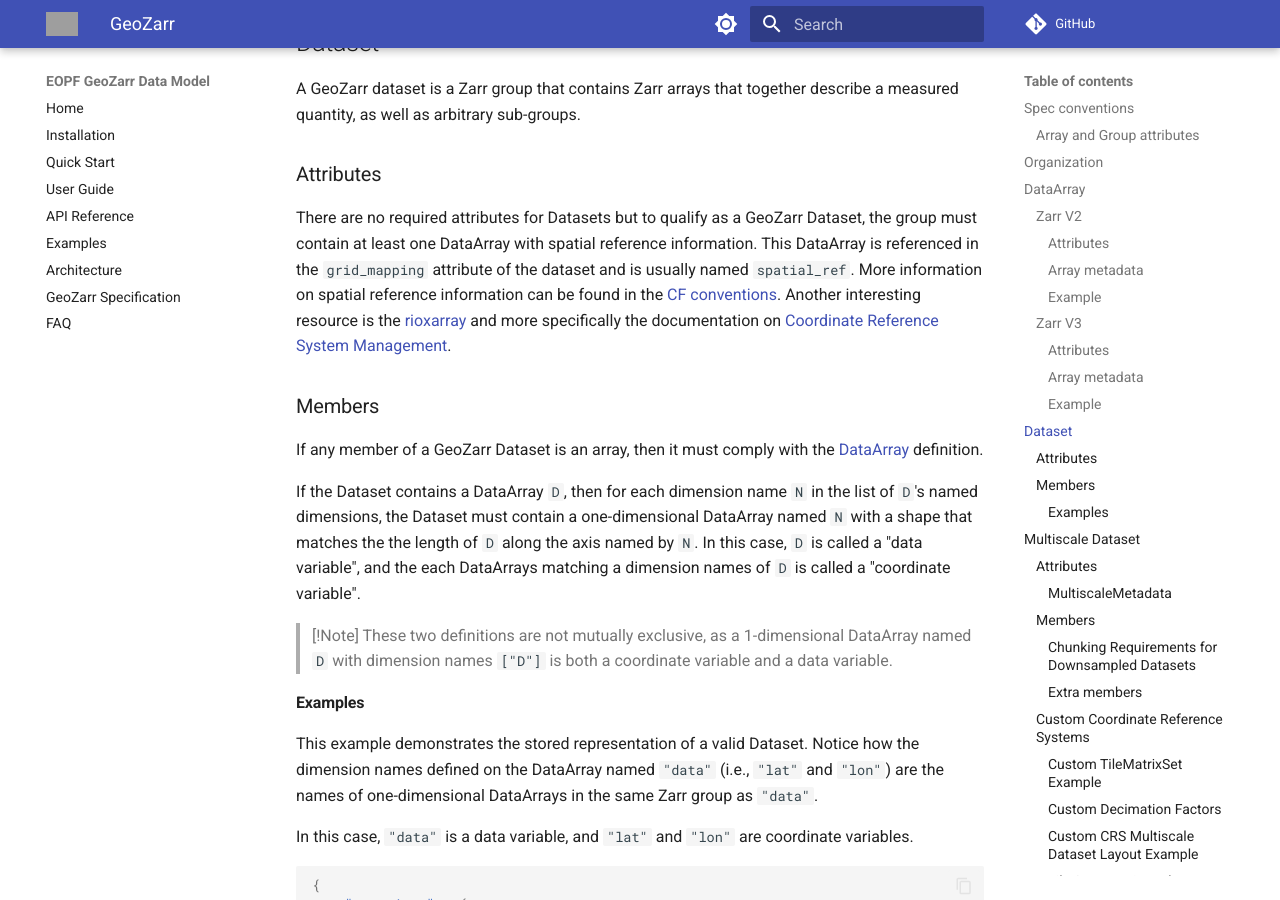
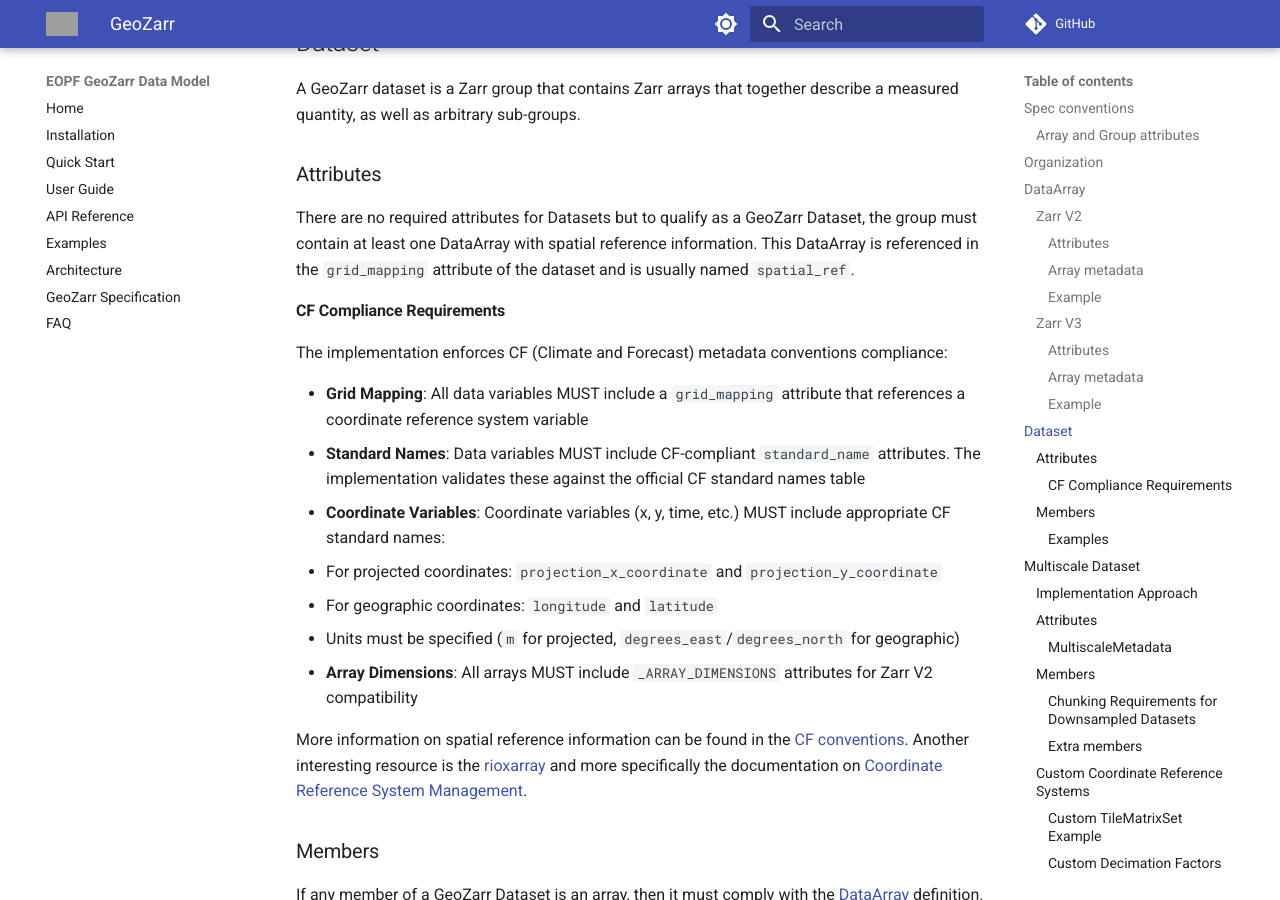
Before and after one commit to d-v-b/data-model, an MkDocs documentation site: the page built from docs/geozarr-minispec.md, in a window 1280 px wide and 900 px high, scrolled down 2650 px. Built offline with MkDocs 1.6.1 and Material for MkDocs 9.7.7, drawn with Linux system fonts in a browser that asks for light colours; comment, search, counter and statistics services are not loaded; some of the changed text lies outside the part shown; grey boxes are pictures that could not be loaded.

Commit message:
Add CF compliance requirements and pyramid-based downsampling approach to GeoZarr specification

```diff
--- a/docs/geozarr-minispec.md
+++ b/docs/geozarr-minispec.md
@@ -109,6 +109,19 @@
 
 There are no required attributes for Datasets but to qualify as a GeoZarr Dataset, the group must contain at least one DataArray with spatial reference information.
 This DataArray is referenced in the `grid_mapping` attribute of the dataset and is usually named `spatial_ref`.
+
+#### CF Compliance Requirements
+
+The implementation enforces CF (Climate and Forecast) metadata conventions compliance:
+
+- **Grid Mapping**: All data variables MUST include a `grid_mapping` attribute that references a coordinate reference system variable
+- **Standard Names**: Data variables MUST include CF-compliant `standard_name` attributes. The implementation validates these against the official CF standard names table
+- **Coordinate Variables**: Coordinate variables (x, y, time, etc.) MUST include appropriate CF standard names:
+  - For projected coordinates: `projection_x_coordinate` and `projection_y_coordinate`
+  - For geographic coordinates: `longitude` and `latitude`
+  - Units must be specified (`m` for projected, `degrees_east`/`degrees_north` for geographic)
+- **Array Dimensions**: All arrays MUST include `_ARRAY_DIMENSIONS` attributes for Zarr V2 compatibility
+
 More information on spatial reference information can be found in the [CF conventions](https://cfconventions.org). Another interesting resource is the [rioxarray](https://corteva.github.io/rioxarray/stable/) and more specifically the documentation on [Coordinate Reference System Management](https://corteva.github.io/rioxarray/stable/getting_started/crs_management.html).
 
 ### Members
@@ -213,6 +226,16 @@
 is often applied multiple times in a series, e.g. to generate multiple levels of
 detail for a data variable.
 
+### Implementation Approach
+
+The implementation uses a **pyramid-based downsampling approach** with the following characteristics:
+
+- **Factor-of-2 Downsampling**: Each overview level reduces dimensions by a factor of 2 (COG-style downsampling)
+- **Pyramid Generation**: Overview levels are created sequentially, with each level generated from the previous level rather than from the native resolution
+- **Minimum Dimension Threshold**: Overview generation stops when the smallest dimension falls below a configurable threshold (default: 256 pixels)
+- **Native CRS Preservation**: All overview levels maintain the same coordinate reference system as the native data
+- **Consistent Variable Structure**: Each overview level contains the same set of variables as the native resolution level
+
 GeoZarr defines a layout for downsampled Datasets (and the original dataset). Given some source Dataset `s0`,
 that dataset and all downsampled Datasets `s1`, `s2`, ... are stored in a flat layout inside a Multiscale Dataset
  `D`. The presence of downsampled Datsets in `D` is signalled by a [special key](#attributes-3) in the attributes of `D`.
@@ -233,7 +256,7 @@
 | --------------------- | ----------------------------------------------- | -------- | -------------------------------------------------------------------------------------------------------------------------------------------------------------------------------------------------------------------------------------------------------------------------------------------------------------------------------------------------------------------------------------------------------- |
 | `"resampling_method"` | [ResamplingMethod](#resamplingmethod)           | yes      | This is a string that declares the resampling method used to create the downsampled datasets.                                                                                                                                                                                                                                                                                                            |
 | `"tile_matrix_set"`   | [TileMatrixSet](#tilematrixset) or string       | yes      | This object declares the names of the downsampled Datasets. If `"tile_matrix_set"` is a string, it must be the name of a well-known [`TileMatrixSet`](https://docs.ogc.org/is/17-083r4/17-083r4.html#toc48), which must resolve to a JSON object consistent with the `[TileMatrixSet](#tilematrixset)` definition. For scientific coordinate systems, custom inline TileMatrixSet objects are supported. |
-| `"tile_matrix_limit"` | {`string`: [TileMatrixLimit](#tilematrixlimit)} | no       |
+| `"tile_matrix_limits"` | {`string`: [TileMatrixLimit](#tilematrixlimit)} | no       | Optional limits for each tile matrix level |
 
 ### Members
 
@@ -662,3 +685,5 @@
 #### ResamplingMethod
 
 This is a string literal defined [here](https://zarr.dev/geozarr-spec/documents/standard/template/geozarr-spec.html#_71eeacb0-5e4e-8a8e-5714-02fc0838075b).
+
+The implementation defaults to `"average"` for creating overview levels in multiscale datasets.
```
